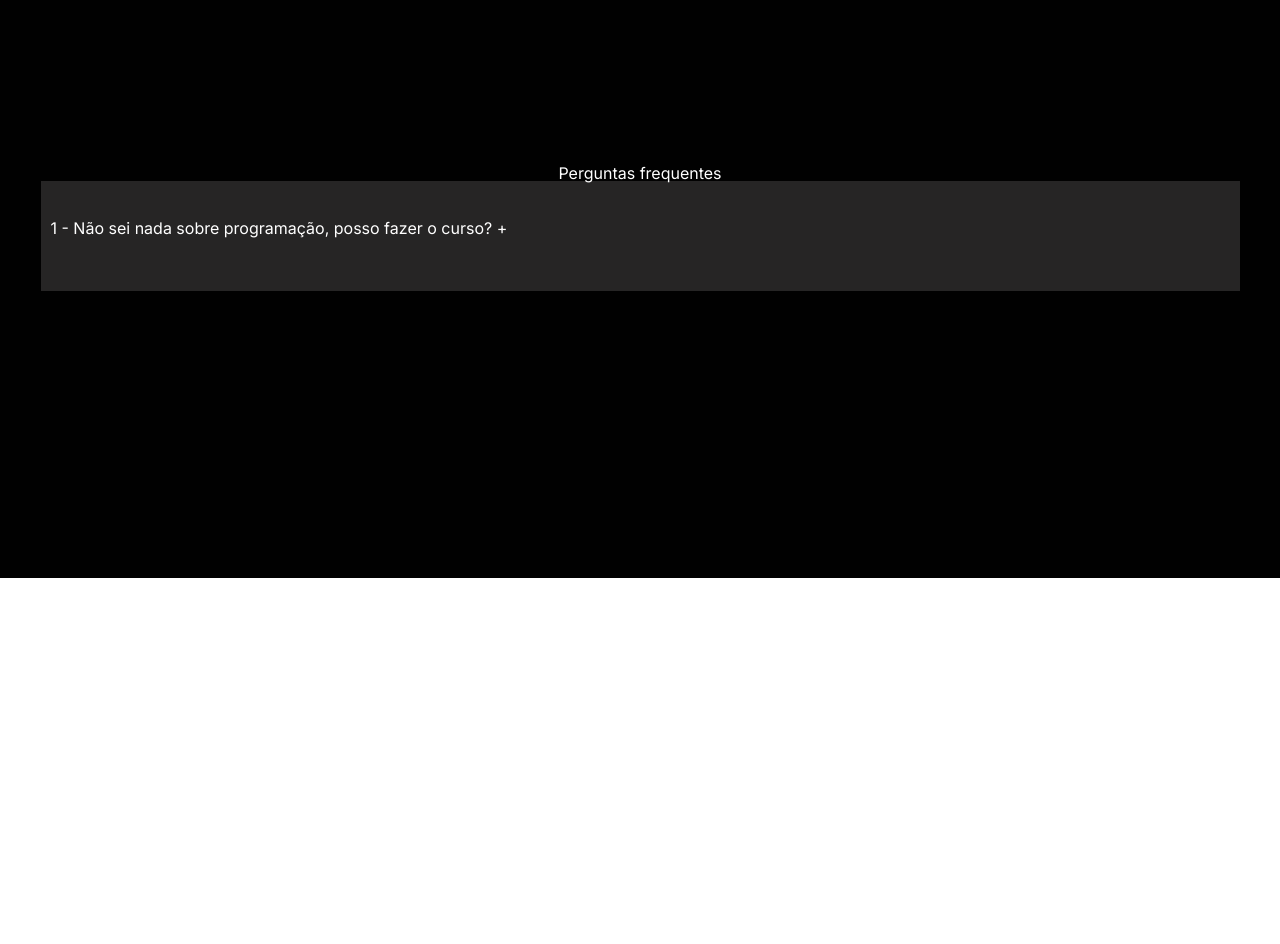
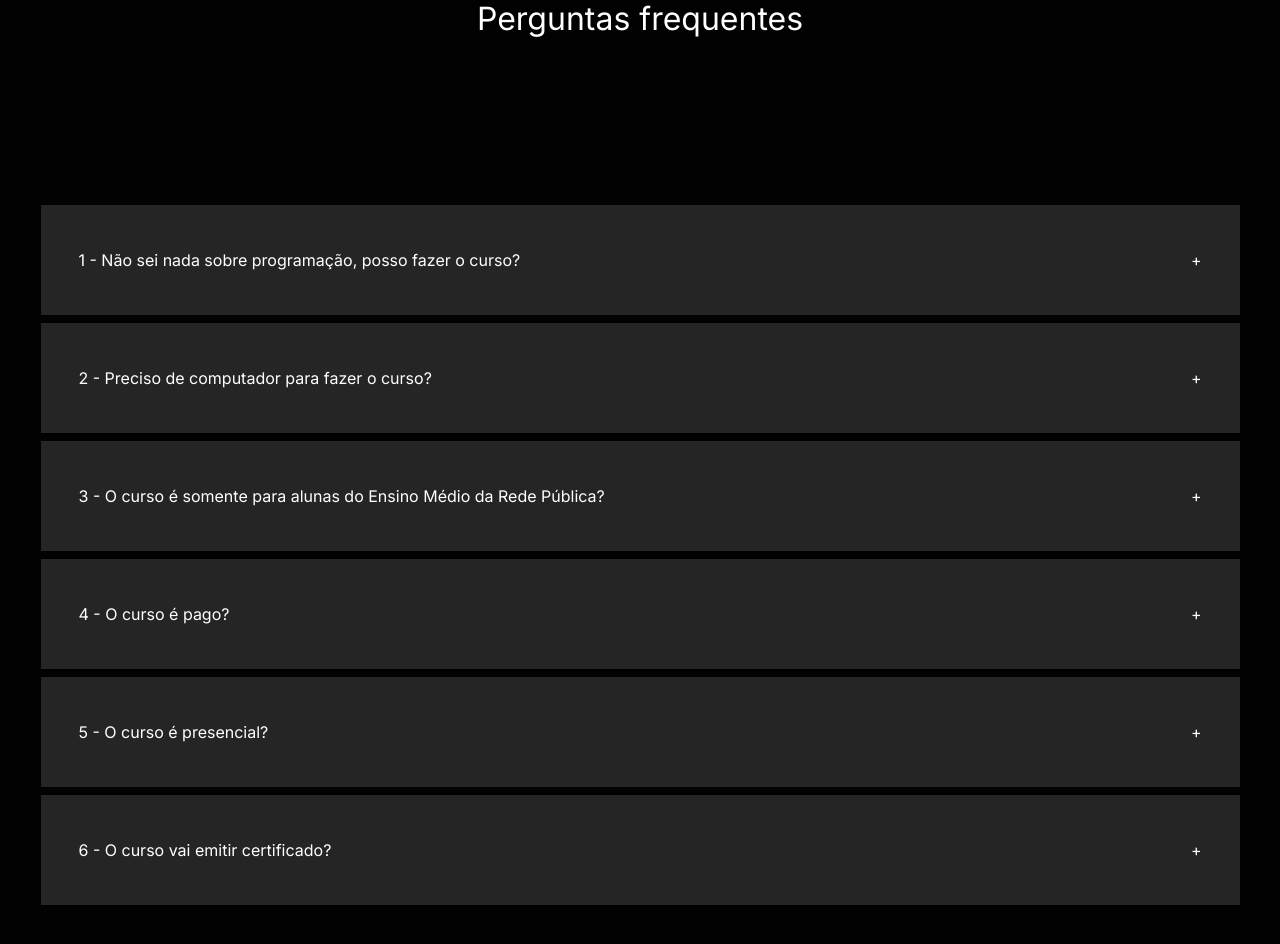
Before and after one commit to renatoareval/site, a plain HTML site: page assets/index.html in a window 1280 px wide. Shown: the part 5811-6755 px from the top of the page. Before the commit the page ends 6389 px from the top, so only its background shows below. Drawn offline with Linux system fonts and the light colour scheme.

Commit message:
finalizando as perguntas frequentes

```diff
--- a/assets/css/style.css
+++ b/assets/css/style.css
@@ -374,42 +374,47 @@ body{
 
 
 .secao-inscricao{
-    height: 700px;
+    min-height: 700px;
 
 }
 
 .secao-perguntas{
     background-color: #010101;
-    height: 700px;
+    min-height: 1152px;
+    display: flex;
+    align-items: center;
+    justify-content: space-around;
+
+}
+.caixa-perguntas{
     display: flex;
     align-items: center;
     justify-content: center;
+    flex-direction: column;
+    row-gap: 8px;
+}
 
+.secao-perguntas-titulo{
+    font-size: 32px;
+    color: white;
+    margin-bottom: 162px;
 }
 
 .caixa-opcoes{
-    height: 110px;
+    min-height: 110px;
     background-color: #262525;
     width: 1199px;
     display: flex;
     align-items: center;
-
+    justify-content: space-between;
+    padding: 38px;
+    box-sizing: border-box;
 }
 
 .caixa-opcoes-texto{
     color: white;
-    padding: 10px;
-    box-sizing: border-box;
-
 }
 
-.caixa-opcoes-texto::after{
-    content: "+";
-    display: inline-block;
-    color: white;
-    width: 32px;
-    height: 32px;
-}
 
 .secao-perguntas h3 {
     text-align: center;
--- a/assets/index.html
+++ b/assets/index.html
@@ -311,11 +311,34 @@
 
     <section class="secao-perguntas">
       <div>
-        <h3 style="color: white;">Perguntas frequentes</h3>
         <div class="caixa-perguntas">
+          <h3 class="secao-perguntas-titulo">Perguntas frequentes</h3>
           <div class="caixa-opcoes">
             <p class="caixa-opcoes-texto">1 - Não sei nada sobre programação, posso fazer o curso? </p>
+            <p class="caixa-opcoes-texto">+</p>
           </div>
+          <div class="caixa-opcoes">
+            <p class="caixa-opcoes-texto">2 - Preciso de computador para fazer o curso?</p>
+            <p class="caixa-opcoes-texto">+</p>
+          </div>
+          <div class="caixa-opcoes">
+            <p class="caixa-opcoes-texto">3 - O curso é somente para alunas do Ensino Médio da Rede Pública? </p>
+            <p class="caixa-opcoes-texto">+</p>
+          </div>
+          <div class="caixa-opcoes">
+            <p class="caixa-opcoes-texto">4 - O curso é pago? </p>
+            <p class="caixa-opcoes-texto">+</p>
+          </div>
+          <div class="caixa-opcoes">
+            <p class="caixa-opcoes-texto">5 - O curso é presencial?</p>
+            <p class="caixa-opcoes-texto">+</p>
+          </div>
+          <div class="caixa-opcoes">
+            <p class="caixa-opcoes-texto">6 - O curso vai emitir certificado? </p>
+            <p class="caixa-opcoes-texto">+</p>
+          </div>
+
+
         </div>
     </div>
     </section>
```
